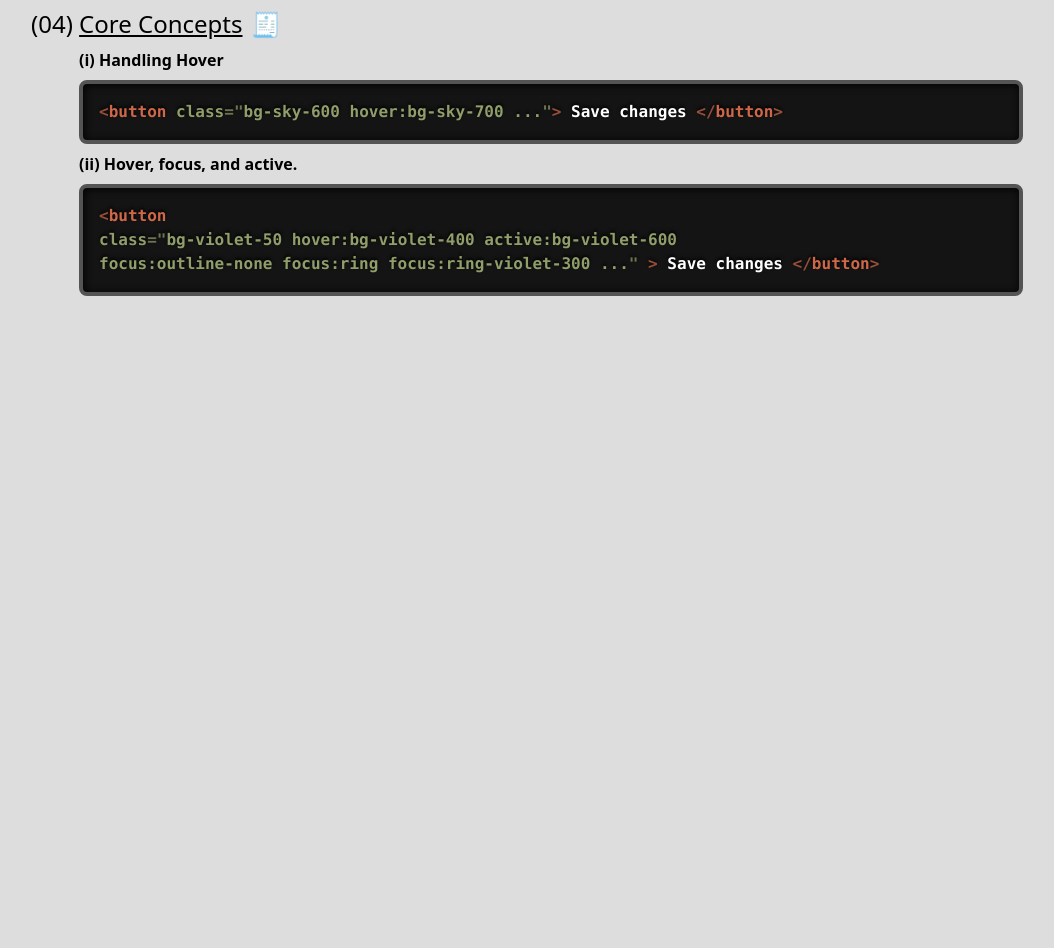
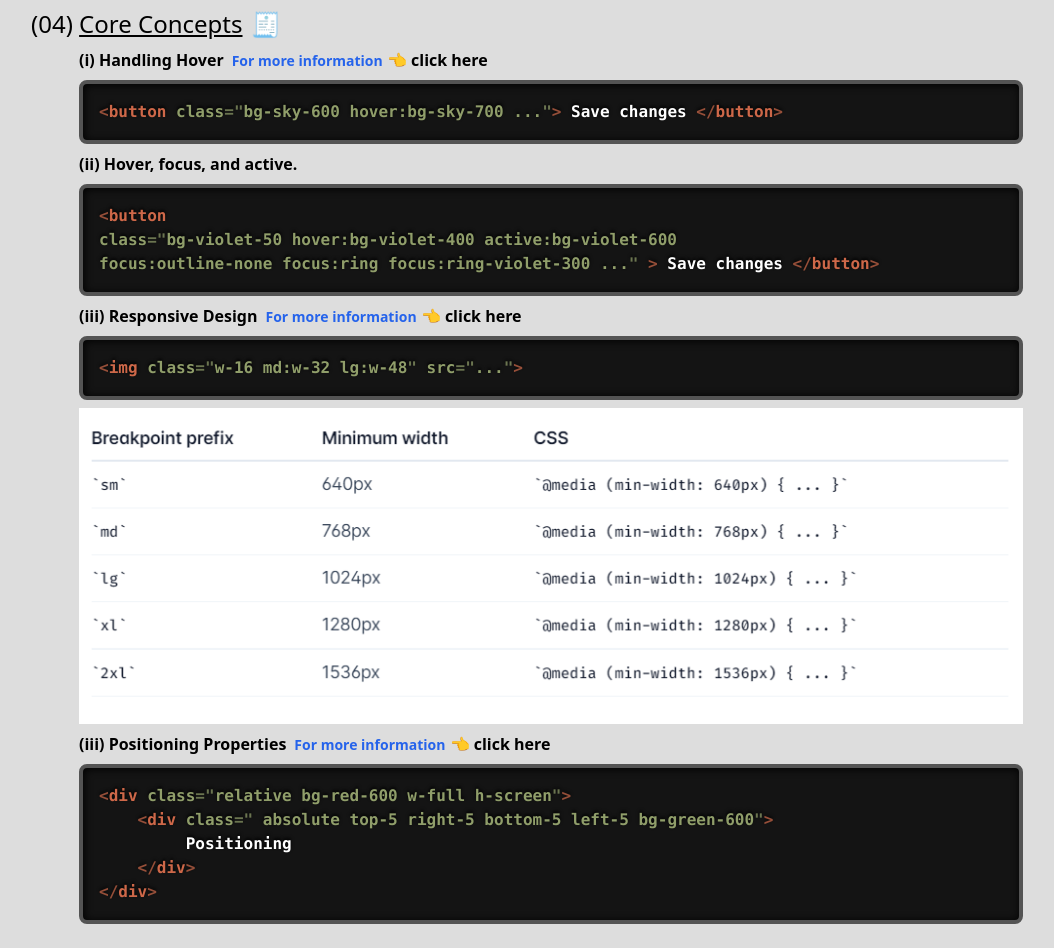
Before and after one commit to rohit-kumaar/tailwind-css-documentation, a website built with Vite: page index.html in a window 1280 px wide. Shown: the part 5575-6523 px from the top of the page, without its empty margins (113-1167 px from the left). Before the commit the page ends 5895 px from the top, so only its background shows below. Built offline with nearby package versions, Linux system fonts and the light colour scheme.

Commit message:
Positioning Properties

```diff
--- a/index.html
+++ b/index.html
@@ -19,6 +19,7 @@
         How To Use Tailwind CSS 🤔
         <span class="absolute right-0 bottom-0 text-xs text-[#938989]">Created by Rohit Kumar </span>
     </div>
+
     <div class="w-full max-w-5xl m-auto p-4 ">
 
         <ul>
@@ -56,6 +57,7 @@
                     class="text-sm text-blue-600 hover:underline hover:text-base">For more information</a> 👈
                 click here
             </li>
+
             <li class="font-semibold ml-12 my-2 ">(i) <span class="font-bold">Create package.json
                     <pre class="language-html "><code>npm init -y</code></pre>
                     <img src="Images/npm-init-y.PNG" alt="">
@@ -141,10 +143,13 @@
             </li>
 
             <li class="font-semibold ml-12 my-2 ">(i) <span class="font-bold">
-                    Handling Hover
+                    Handling Hover<a href="https://tailwindcss.com/docs/hover-focus-and-other-states" target="_blank"
+                        class="text-sm text-blue-600 hover:underline ml-2 hover:text-base">For more information</a> 👈
+                    click here
                     <pre
                         class="language-html "><code>&lt;button class="bg-sky-600 hover:bg-sky-700 ..."&gt; Save changes &lt;/button&gt;</code></pre>
                 </span>
+
             </li>
 
             <li class="font-semibold ml-12 my-2 ">(ii) <span class="font-bold">
@@ -154,9 +159,35 @@ class="bg-violet-50 hover:bg-violet-400 active:bg-violet-600
 focus:outline-none focus:ring focus:ring-violet-300 ..." &gt; Save changes &lt;/button&gt;</code></pre>
                 </span>
             </li>
+
+            <li class="font-semibold ml-12 my-2 ">(iii) <span class="font-bold">
+                    Responsive Design<a href="https://tailwindcss.com/docs/responsive-design" target="_blank"
+                        class="text-sm text-blue-600 hover:underline ml-2 hover:text-base">For more information</a> 👈
+                    click here
+                    <pre class="language-html "><code>&lt;img class="w-16 md:w-32 lg:w-48" src="..."&gt;</code></pre>
+                    <img src="Images/responsive.PNG" alt="">
+                </span>
+            </li>
+
+            <li class="font-semibold ml-12 my-2 ">(iii) <span class="font-bold">
+                    Positioning Properties<a
+                        href="https://tailwindcss.com/docs/position#statically-positioning-elements" target="_blank"
+                        class="text-sm text-blue-600 hover:underline ml-2 hover:text-base">For more information</a> 👈
+                    click here
+                    <pre class="language-html "><code>&lt;div class="relative bg-red-600 w-full h-screen"&gt;
+    &lt;div class=" absolute top-5 right-5 bottom-5 left-5 bg-green-600"&gt;
+         Positioning
+    &lt;/div&gt;
+&lt;/div&gt;</code></pre>
+                </span>
+            </li>
         </ul>
 
+
     </div>
+
+
 </body>
 
+
 </html>
```
Also changed, not shown: Images/responsive.PNG (added).
